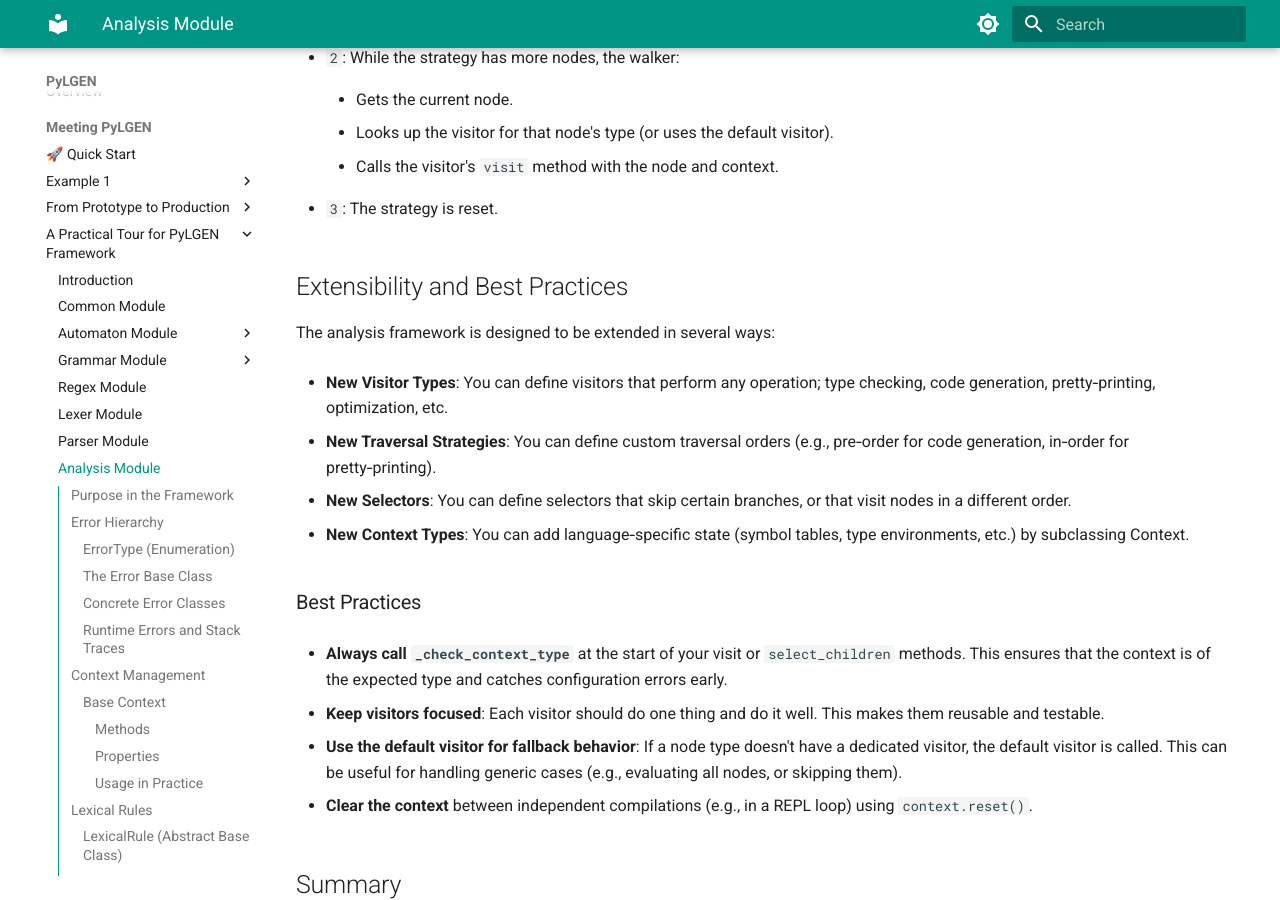
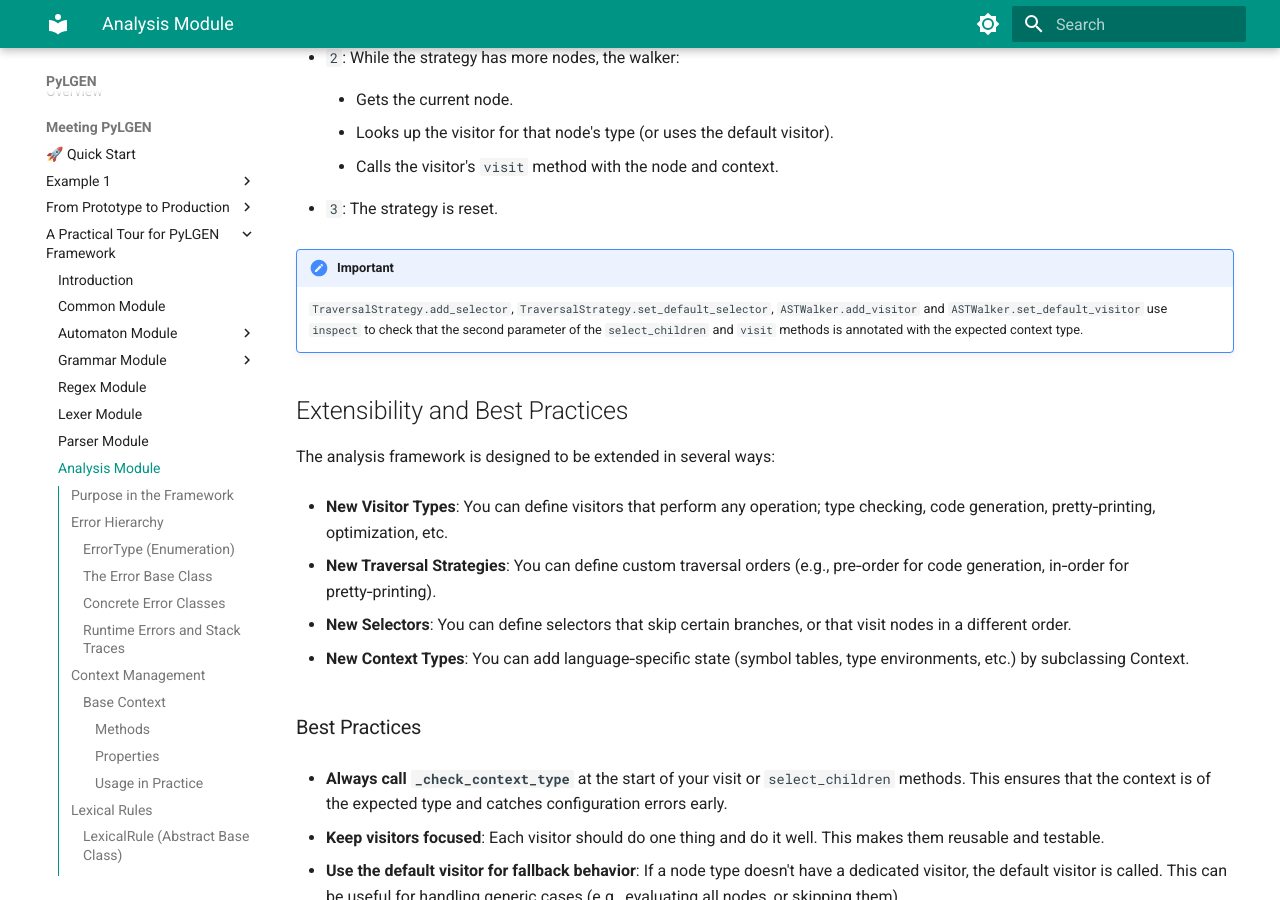
Before and after one commit to YonyUk/pylgen, an MkDocs documentation site: the page built from docs/api/analysis/analysis.md, in a window 1280 px wide and 900 px high, scrolled down 6724 px. Built offline with MkDocs 1.6.1 and Material for MkDocs 9.7.7, drawn with Linux system fonts in a browser that asks for light colours.

Commit message:
fix: analysis module documentation

```diff
--- a/docs/api/analysis/analysis.md
+++ b/docs/api/analysis/analysis.md
@@ -245,6 +245,9 @@ When `walk` is called:
 
  - `3`: The strategy is reset.
 
+!!! important
+    `TraversalStrategy.add_selector`, `TraversalStrategy.set_default_selector`, `ASTWalker.add_visitor` and `ASTWalker.set_default_visitor` use `inspect` to check that the second parameter of the `select_children` and `visit` methods is annotated with the expected context type.
+
 ## Extensibility and Best Practices
 
 The analysis framework is designed to be extended in several ways:
```
